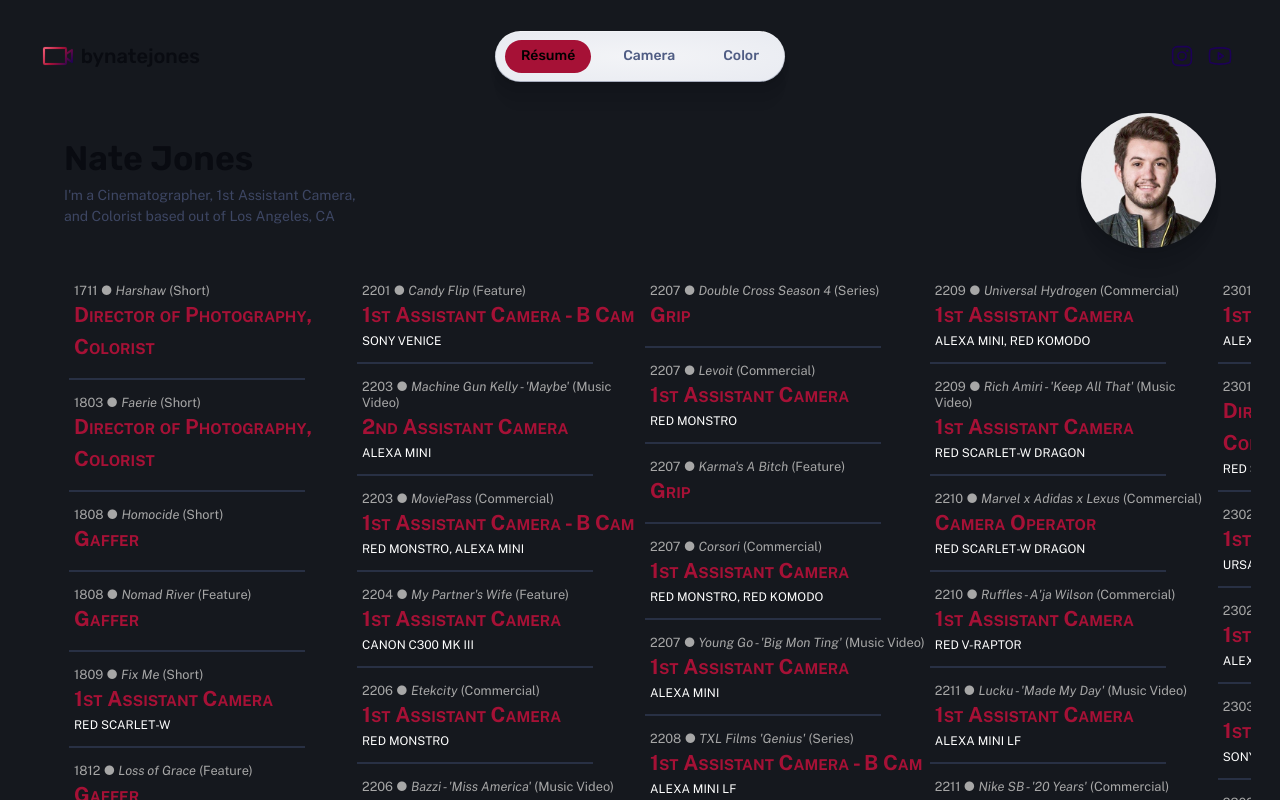
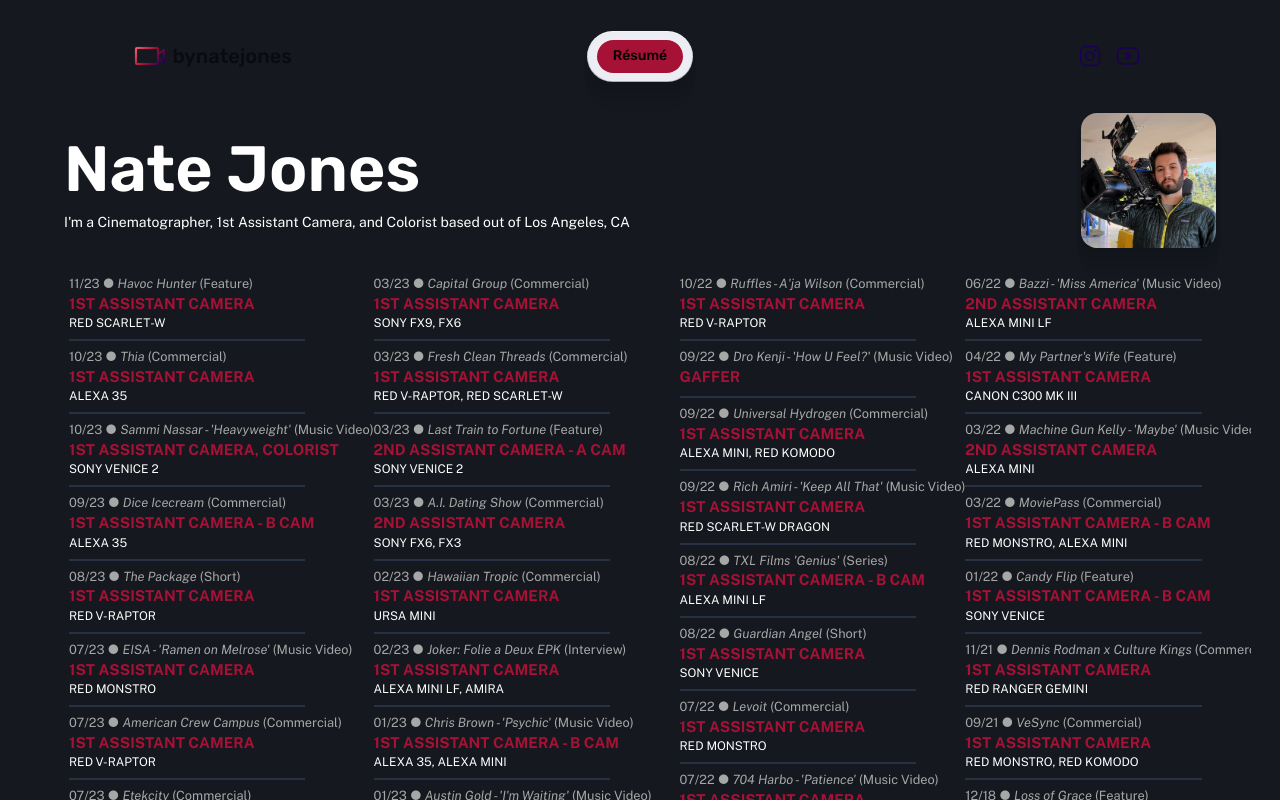
Before and after one commit to bynatejones/bynatejones, an Astro site: page / in a window 1280 px wide. Built offline with nearby package versions, Linux system fonts and the light colour scheme; Astro itself is replaced by a stand-in of ours.

Commit message:
Prepare first draft of site for upload

```diff
--- a/src/components/Hero.astro
+++ b/src/components/Hero.astro
@@ -10,7 +10,7 @@
 
 <div class:list={['hero stack gap-4', align]}>
 	<div class="stack gap-2">
-		<h1 class="title">{title}</h1>
+		<h1 class="title" style="font-size: 4rem;">{title}</h1>
 		{tagline && <p class="tagline">{tagline}</p>}
 	</div>
 	<slot />
@@ -25,13 +25,14 @@
 
 	.title,
 	.tagline {
-		max-width: 37ch;
+		/* max-width: 37ch; */
 		margin-inline: auto;
+        color: #fff;
 	}
 
 	.title {
 		font-size: var(--text-3xl);
-		color: var(--gray-0);
+		color: #fff;;
 	}
 
 	@media (min-width: 50em) {
--- a/src/components/Nav.astro
+++ b/src/components/Nav.astro
@@ -6,8 +6,8 @@
 /** Main menu items */
 const textLinks: { label: string; href: string }[] = [
 	{ label: 'Résumé', href: '/' },
-	{ label: 'Camera', href: '/work/' },
-	{ label: 'Color', href: '/about/' },
+	/* { label: 'Camera', href: '/work/' },
+	{ label: 'Color', href: '/about/' }, */
 ];
 
 /** Icon links to social media — edit these with links to your profiles! */
--- a/src/pages/index.astro
+++ b/src/pages/index.astro
@@ -42,20 +42,29 @@
                     <img
                         alt="Nate Jones portrait photo"
                         width="135"
-                        src="/assets/NateJones_HS.jpg"
+                        src="/assets/nate-camera.jpg"
                     />
                 </div>
 
 			</header>
 			<!-- <Skills /> -->
 		</div>
-
-        <main class="wrapper stack gap-20 lg:gap-48">
-            <ul class="resume-list">
+        <script>
+            // this code adjusts the height of the list based on
+            // the number of items, so columns stay the same size
+            // and they don't overflow off the page
+            import ResumeData from '../data/resume.json';
+            var resumeCount = ResumeData.length;
+            var count = (resumeCount - 52) * 18;
+            document.getElementById('resume-list').style.maxHeight = 970 + count + "px";
+        </script>
+        <main class="resume-wrapper wrapper stack gap-20 lg:gap-48">
+            <ul id="resume-list" class="resume-list">
                 {
-                  ResumeData.map(({ date, title, type, role, camera }) => (
+                    // sort json reverse chronologically and map it to html
+                  ResumeData.sort((a, b) => parseInt(b.date) - parseInt(a.date)).map(({ date, title, type, role, camera }) => (
                     <li class="resume-list-item">
-                      <p class="resume-top-line">{date} ● <i>{title}</i> ({type})</p>
+                      <p class="resume-top-line">{date.split("")[2] + date.split("")[3] + "/" + date.split("")[0] + date.split("")[1]} ● <i>{title}</i> ({type})</p>
                       <p class="resume-middle-line">{role}</p>
                       <p class="resume-bottom-line">{camera}</p>
                     </li>
@@ -63,54 +72,6 @@
                   ))
                 }
               </ul>
-              <style>
-                .resume-list {
-                    list-style-type: none;
-                    display: flex;
-                    flex-flow: wrap column;
-                    max-height: 800px;
-                    margin: auto;
-                    overflow: hidden;
-                    margin: 5px;
-                }
-
-                .resume-list-item {
-                    padding: 5px;
-                    margin: 10px 0;
-                    overflow: wrap;
-                    max-width: 18rem;
-                }
-
-                .resume-top-line {
-                    font-size: 0.8rem;
-                    line-height: 1rem;
-                    font-weight: 200;
-                    color: #a7a7a7
-                }
-
-                .resume-middle-line {
-                    font-size: 1.3rem;
-                    line-height: 2rem;
-                    font-weight: 900;
-                    color: var(--accent-regular);
-                    font-variant-caps: small-caps;
-                }
-
-                .resume-bottom-line {
-                    font-size: 1.1rem;
-                    line-height: 1rem;
-                    color: #fff;
-                    font-weight: 500;
-                    font-variant-caps: all-small-caps;
-                }
-
-                .resume-list-divider {
-                    max-width: 20%;
-                    background-color: #283044;
-                    height: 2px;
-                    border: none;
-                }
-              </style>
         </main>
 		<!-- <main class="wrapper stack gap-20 lg:gap-48">
 			<section class="section with-background with-cta">
@@ -167,6 +128,58 @@
 </BaseLayout>
 
 <style>
+    .resume-wrapper {
+        /* max-height: 970px; */
+    }
+    .resume-list {
+        list-style-type: none;
+        display: flex;
+        flex-flow: column wrap;
+        flex: 0 0 30%;
+        justify-content: space-evenly;
+        max-height: 970px;
+        overflow: hidden;
+        margin: 5px;
+    }
+
+    .resume-list-item {
+        padding: 0px;
+        margin: 10px 0;
+        overflow: wrap;
+        max-width: 20rem;
+        flex-grow: 1;
+    }
+
+    .resume-top-line {
+        font-size: 0.8rem;
+        line-height: .8rem;
+        font-weight: 200;
+        color: #a7a7a7
+    }
+
+    .resume-middle-line {
+        font-size: 1.3rem;
+        line-height: 1.4rem;
+        font-weight: 900;
+        color: var(--accent-regular);
+        font-variant-caps: all-small-caps;
+    }
+
+    .resume-bottom-line {
+        font-size: 1.1rem;
+        line-height: 1rem;
+        color: #fff;
+        font-weight: 500;
+        font-variant-caps: all-small-caps;
+    }
+
+    .resume-list-divider {
+        max-width: 20%;
+        background-color: #283044;
+        height: 2px;
+        border: none;
+    }
+
 	.hero {
 		display: flex;
 		flex-direction: column;
@@ -182,7 +195,7 @@
 		aspect-ratio: 1;
 		object-fit: cover;
 		object-position: top;
-		border-radius: 25rem;
+		border-radius: 1rem;
 		box-shadow: var(--shadow-md);
 	}
 
@@ -202,7 +215,7 @@
 
 		.hero img {
 			aspect-ratio: 1;
-			border-radius: 25rem;
+			border-radius: 1rem;
 			object-fit: cover;
 		}
 	}
```
Also changed, not shown: public/assets/nate-camera.jpg (added).
